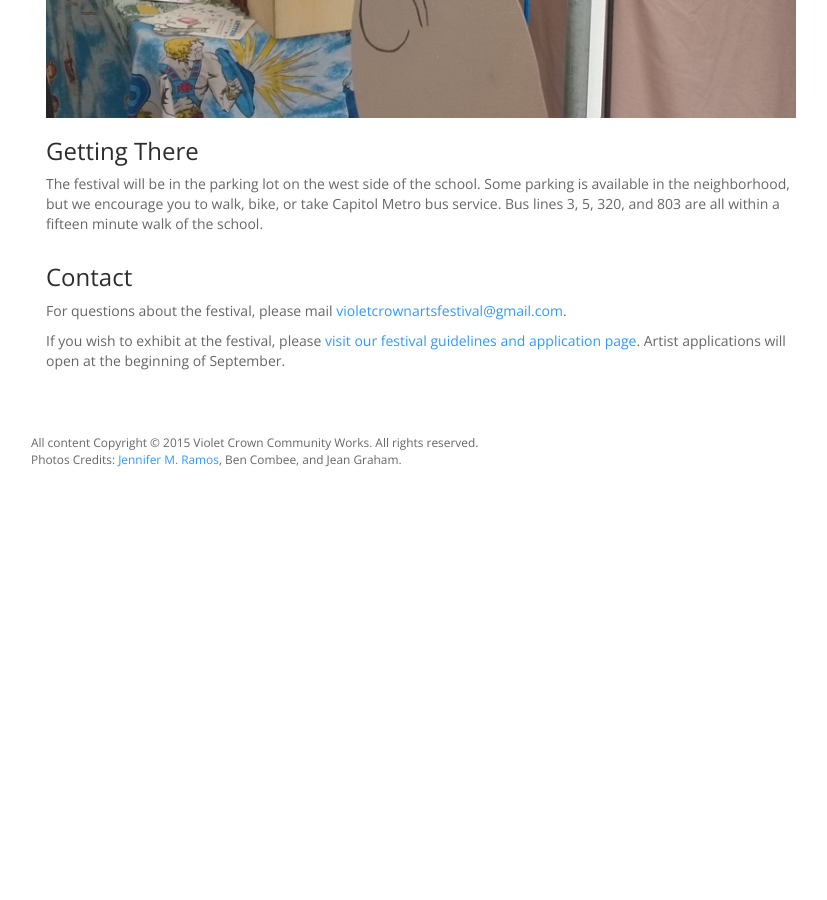
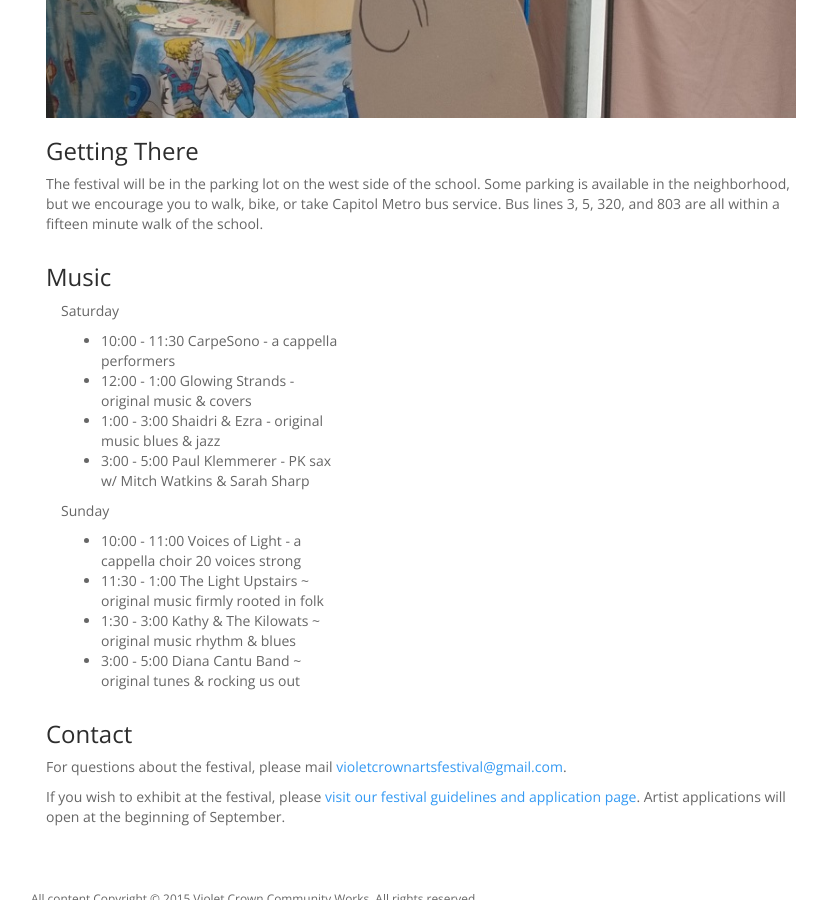
Before and after one commit to vccw/vccw.github.io, a Jekyll site: the page built from artsfest.md, in a window 1280 px wide and 900 px high, scrolled down 1326 px. Shown: the whole window, without its empty margins (39-866 px from the left). Built offline with Jekyll 4.4.1, drawn with Linux system fonts in a browser that asks for light colours; comment, search, counter and statistics services are not loaded; before the commit the page ends 1807 px from its top, so only the background shows below that.

Commit message:
Update artsfest.md
Add music

```diff
--- a/artsfest.md
+++ b/artsfest.md
@@ -64,15 +64,30 @@ title: Violet Crown Arts Festival (December 2015)
 
 	</div></div>
 
-<!--
 	<div class="row"><div class="col-md-8">
 
 		<h3>Music</h3>
 
-		TBA
+		<div class="col-md-5">
+		<p>Saturday</p>
+		<ul>
+		<li>10:00 - 11:30   CarpeSono - a cappella performers</li>
+		<li>12:00 -   1:00   Glowing Strands - original music &amp; covers</li>
+		<li>1:00 -   3:00   Shaidri & Ezra -  original music blues &amp; jazz</li>
+		<li>3:00 -   5:00   Paul Klemmerer - PK sax w/ Mitch Watkins &amp; Sarah Sharp</li>
+		</ul>
+		<p>Sunday</p>
+		<ul>
+		<li>10:00 - 11:00   Voices of Light  -  a cappella choir 20 voices strong</li>
+		<li>11:30 -   1:00   The Light Upstairs  ~  original music firmly rooted in folk</li>
+		<li>1:30 -   3:00   Kathy & The Kilowats  ~  original music rhythm &amp; blues</li>
+		<li>3:00 -   5:00   Diana Cantu Band  ~  original tunes &amp; rocking us out</li>
+		</ul>
+		</div>
 
 	</div></div>
 
+<!--
 	<div class="row"><div class="col-md-8">
 
 		<h3>Artists</h3>
```
